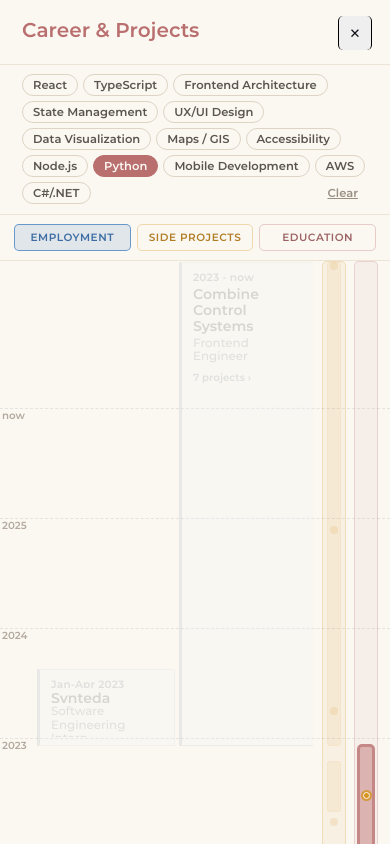
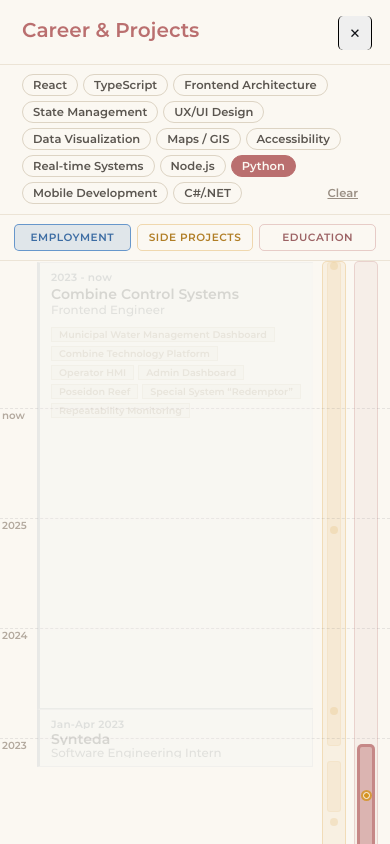
Before and after one commit to JDygard/portfolio, a React (Vite) app: page / in a window 390 px wide. Both pictures are taken after a click on the button "Python". Shown: the top 844 px of the page. Built offline with nearby package versions, Linux system fonts and the light colour scheme.

Commit message:
Tidy up mobile

```diff
--- a/src/components/ContactLinks.css
+++ b/src/components/ContactLinks.css
@@ -40,10 +40,10 @@
 @media (max-width: 1024px) {
   .contacts {
     max-width: 100%;
-    text-align: left;
+    text-align: center;
   }
 
   .contacts ul {
-    justify-content: flex-start;
+    justify-content: center;
   }
 }
--- a/src/components/PersonalDetails.css
+++ b/src/components/PersonalDetails.css
@@ -70,7 +70,7 @@
   }
 
   .details #personalDetailsDiv {
-    text-align: left;
+    text-align: center;
   }
 
   .details #name {
--- a/src/components/ProfilePicture.css
+++ b/src/components/ProfilePicture.css
@@ -53,7 +53,7 @@
   stroke: #111318 !important;
   stroke-width: 1.2px !important;
   transition: fill 0.3s ease, stroke 0.3s ease, opacity 0.3s ease;
-  animation: draw 2.2s forwards;
+  animation: draw 3s forwards;
 }
 
 .imageContainer.drawn .face_svg__cls-1 {
@@ -66,11 +66,11 @@
 }
 
 .imageContainer path.face_svg__cls-1:nth-of-type(2) {
-  animation-delay: 0.4s;
+  animation-delay: 0.5s;
 }
 
 .imageContainer path.face_svg__cls-1:nth-of-type(3) {
-  animation-delay: 0.7s;
+  animation-delay: 0.9s;
 }
 
 @media (max-width: 1024px) {
--- a/src/components/ProfilePicture.jsx
+++ b/src/components/ProfilePicture.jsx
@@ -5,7 +5,7 @@
   const [drawn, setDrawn] = useState(false);
 
   useEffect(() => {
-    const timer = window.setTimeout(() => setDrawn(true), 2800);
+    const timer = window.setTimeout(() => setDrawn(true), 4000);
     return () => window.clearTimeout(timer);
   }, []);
 
--- a/src/components/Skills.css
+++ b/src/components/Skills.css
@@ -61,7 +61,21 @@
 }
 
 @media (max-width: 1024px) {
+  /* mobile reads top-down: rule, "Skills" heading, then tiers largest-first */
   .skills {
     max-width: 100%;
+    flex-direction: column-reverse;
+    align-items: center;
+    text-align: center;
+    border-top: 1px solid #111318;
+    padding-top: 16px;
+  }
+
+  .skills h3 {
+    margin: 0;
+  }
+
+  .skill-tier {
+    justify-content: center;
   }
 }
--- a/src/components/Timeline.css
+++ b/src/components/Timeline.css
@@ -84,6 +84,26 @@
   color: #ba6f6f;
   font-size: 1.1rem;
   transition: transform 0.2s ease;
+}
+
+@media (max-width: 1024px) {
+  /* on mobile the launch card joins the intro section under the skills list */
+  .timeline-launch {
+    max-width: 100%;
+    display: flex;
+    flex-direction: column;
+    align-items: center;
+    padding-top: 0;
+    border-top: 0;
+  }
+
+  .timeline-launch h3 {
+    display: none;
+  }
+
+  .tl-launch-card {
+    max-width: 340px;
+  }
 }
 
 .tl-launch-card:hover .tl-launch-arrow {
@@ -1269,11 +1289,22 @@
     mask-image: none;
   }
 
-  .tl-mob-count {
-    margin-top: 5px;
-    font-size: 0.64rem;
-    font-weight: 600;
-    color: color-mix(in srgb, var(--c) 80%, #30333c);
+  /* keep wrapped pills from spilling past short, time-sized cards */
+  .tl-mob-canvas .tl-block.tl-has-children {
+    overflow: hidden;
+  }
+
+  /* project pills inside employer cards: wrap to multiple rows on mobile */
+  .tl-mob-canvas .tl-emp-pills {
+    flex-wrap: wrap;
+    height: auto;
+    max-height: none;
+    margin-top: 7px;
+    overflow: hidden;
+  }
+
+  .tl-mob-canvas .tl-emp-pill {
+    max-width: 100%;
   }
 
   /* active marker gets a clear highlight (it sits behind the open panel) */
--- a/src/components/Timeline.jsx
+++ b/src/components/Timeline.jsx
@@ -252,10 +252,11 @@
   );
 }
 
-function MobileBlock({ item, categories, style, isActive, childCount = 0, skillState = null, setAnchor, onToggle }) {
+function MobileBlock({ item, categories, style, isActive, associatedItems = [], skillState = null, setAnchor, onToggle }) {
   const color = categories[item.category]?.color || '#888';
   const isSideProject = item.category === 'project' && item.side;
   const visualLevel = isSideProject ? importance(item) : 5;
+  const childCount = associatedItems.length;
   const cls = [
     'tl-block',
     `tl-${item.category}`,
@@ -301,7 +302,17 @@
           <div className="tl-title">{item.title}</div>
           {item.role && <div className="tl-role">{item.role}</div>}
           {childCount > 0 && (
-            <span className="tl-mob-count">{childCount} project{childCount > 1 ? 's' : ''} &rsaquo;</span>
+            <div className="tl-emp-pills" aria-hidden="true">
+              {associatedItems.map((project) => (
+                <span
+                  key={project.id}
+                  className="tl-emp-pill"
+                  style={{ '--c': categories[project.category]?.color || color }}
+                >
+                  {project.title}
+                </span>
+              ))}
+            </div>
           )}
         </>
       )}
@@ -456,10 +467,25 @@
     const total = Math.max(cursor + OPEN_RUNOFF, MIN_YEAR_UNITS);
     const getItemLayout = (item) => {
       const monthScale = isMonthScaleItem(item);
+      const yUnits = yearUnits[item.start] || MIN_YEAR_UNITS;
+      const startFrac = Number.isFinite(item.startMonth)
+        ? ((item.startMonth - 1) / 12) * yUnits
+        : 0;
+
+      // month-range items (start and end month within one year) take their
+      // true duration, so e.g. a Jan-Apr stint doesn't claim the whole year
+      if (monthScale && Number.isFinite(item.endMonth) && item.endMonth > item.startMonth) {
+        const startUnits = (starts[item.start] || 0) + startFrac;
+        const widthUnits = Math.max(((item.endMonth - item.startMonth + 1) / 12) * yUnits, 0.3);
+        return { startUnits, widthUnits, endUnits: startUnits + widthUnits };
+      }
+
       const slot = monthScale
         ? slots[item.id] || { offset: 0, pointWidth: ITEM_SLOT_UNITS * POINT_BLOCK_RATIO }
         : { offset: 0, pointWidth: MIN_YEAR_UNITS };
-      const startUnits = (starts[item.start] || 0) + slot.offset;
+      // year-scale items honor an optional startMonth, so a job that begins
+      // mid-year starts after whatever preceded it instead of overlapping it
+      const startUnits = (starts[item.start] || 0) + (monthScale ? slot.offset : startFrac);
       const ongoing = item.end == null;
       const endUnits = ongoing ? total : (starts[item.end] || starts[max] || startUnits);
       const widthUnits = ongoing
@@ -667,6 +693,28 @@
     setActiveId(null);
     setActiveChildId(null);
   };
+
+  // horizontal swipe in the mobile canvas moves between lanes;
+  // mostly-vertical drags are left alone so time-scrolling still works
+  const touchStart = useRef(null);
+  const onLaneTouchStart = (e) => {
+    const t = e.touches[0];
+    touchStart.current = { x: t.clientX, y: t.clientY };
+  };
+  const onLaneTouchEnd = (e) => {
+    const s = touchStart.current;
+    touchStart.current = null;
+    if (!s) return;
+    const t = e.changedTouches[0];
+    const dx = t.clientX - s.x;
+    const dy = t.clientY - s.y;
+    if (Math.abs(dx) < 56 || Math.abs(dx) < Math.abs(dy) * 1.2) return;
+    const idx = LANE_ORDER.indexOf(mobLane);
+    const next = dx < 0
+      ? Math.min(idx + 1, LANE_ORDER.length - 1)
+      : Math.max(idx - 1, 0);
+    if (LANE_ORDER[next] !== mobLane) switchMobLane(LANE_ORDER[next]);
+  };
   const mobPanelTop = activeItem ? vTop(mobLayout(activeItem).endUnits) : 0;
 
   return (
@@ -847,7 +895,12 @@
                 ))}
               </div>
 
-              <div className="tl-mob-scroll" ref={scrollRef}>
+              <div
+                className="tl-mob-scroll"
+                ref={scrollRef}
+                onTouchStart={onLaneTouchStart}
+                onTouchEnd={onLaneTouchEnd}
+              >
                 <div
                   className="tl-mob-canvas"
                   style={{ height: `${canvasHeight}px` }}
@@ -886,7 +939,7 @@
                                 categories={categories}
                                 style={mobBlockStyle(item)}
                                 isActive={activeId === item.id}
-                                childCount={childrenOf(item.id).length}
+                                associatedItems={childrenOf(item.id)}
                                 skillState={skillStateFor(item.id)}
                                 setAnchor={setAnchor}
                                 onToggle={toggle}
--- a/src/data/timeline.json
+++ b/src/data/timeline.json
@@ -7,8 +7,8 @@
   },
   "skillGroups": [
     { "label": "Daily drivers", "skills": ["React", "TypeScript", "Frontend Architecture", "State Management"] },
-    { "label": "Strong", "skills": ["UX/UI Design", "Data Visualization", "Maps / GIS", "Accessibility", "Node.js"] },
-    { "label": "Working knowledge", "skills": ["Python", "Mobile Development", "AWS", "C#/.NET"] }
+    { "label": "Strong", "skills": ["UX/UI Design", "Data Visualization", "Maps / GIS", "Accessibility", "Real-time Systems", "Node.js"] },
+    { "label": "Working knowledge", "skills": ["Python", "Mobile Development", "C#/.NET"] }
   ],
   "items": [
     {
@@ -107,8 +107,9 @@
       "role": "Frontend Engineer",
       "location": "Sweden",
       "start": 2023,
+      "startMonth": 5,
       "end": null,
-      "skills": ["React", "TypeScript", "Frontend Architecture", "State Management", "Node.js", "Data Visualization", "UX/UI Design", "AWS"],
+      "skills": ["React", "TypeScript", "Frontend Architecture", "State Management", "Node.js", "Data Visualization", "UX/UI Design"],
       "summary": "Primary frontend engineer across multiple products — responsible for frontend architecture, modernization efforts, design systems, state management strategy, UX direction and technical leadership across customer projects and internal platforms. Over time became the organization's frontend specialist, helping establish architecture, standards and frontend best practices.",
       "links": [
         { "label": "LinkedIn", "url": "https://www.linkedin.com/in/joel-dygard/" }
@@ -137,7 +138,7 @@
       "importance": 5,
       "start": 2023,
       "end": null,
-      "skills": ["React", "TypeScript", "Frontend Architecture", "State Management", "UX/UI Design"],
+      "skills": ["React", "TypeScript", "Frontend Architecture", "State Management", "UX/UI Design", "Real-time Systems"],
       "summary": "Industrial operator interface used in field workflows. Focused on real-time monitoring, workflow support and reliability in operational environments. Specific details covered by NDA.",
       "links": []
     },
@@ -150,7 +151,7 @@
       "importance": 4,
       "start": 2024,
       "end": null,
-      "skills": ["React", "TypeScript", "Maps / GIS", "Data Visualization"],
+      "skills": ["React", "TypeScript", "Maps / GIS", "Data Visualization", "Frontend Architecture", "State Management"],
       "summary": "Geospatial operational system built around MapLibre, including large-scale rail-network mapping and visualization. Specific details covered by NDA.",
       "links": []
     },
@@ -163,7 +164,7 @@
       "importance": 4,
       "start": 2025,
       "end": null,
-      "skills": ["React", "TypeScript", "Data Visualization", "Frontend Architecture"],
+      "skills": ["React", "TypeScript", "Data Visualization", "Frontend Architecture", "State Management"],
       "summary": "Industrial dashboard and reporting tooling for monitoring process repeatability — statistical views, automated reporting and operational insight for production environments. Specific details covered by NDA.",
       "links": []
     },
@@ -176,7 +177,7 @@
       "importance": 3,
       "start": 2023,
       "end": null,
-      "skills": ["React", "TypeScript", "State Management", "UX/UI Design"],
+      "skills": ["React", "TypeScript", "State Management", "Frontend Architecture", "UX/UI Design"],
       "summary": "Administrative platform for managing configuration, permissions, workflows and operational data across customer deployments.",
       "links": []
     },
@@ -189,7 +190,7 @@
       "importance": 4,
       "start": 2023,
       "end": 2024,
-      "skills": ["React", "Maps / GIS", "Data Visualization", "UX/UI Design"],
+      "skills": ["React", "Maps / GIS", "Data Visualization", "Frontend Architecture", "UX/UI Design"],
       "summary": "Operational dashboard supporting municipal water management and infrastructure monitoring through maps, visualization and decision-support tooling.",
       "links": []
     },
@@ -319,7 +320,7 @@
       "start": 2022,
       "startMonth": 6,
       "end": 2022,
-      "skills": ["React", "Node.js", "Data Visualization"],
+      "skills": ["React", "Node.js", "Frontend Architecture", "Data Visualization"],
       "summary": "Interactive climate and sustainability dashboard combining public statistical datasets with visual context and long-term trend analysis. Built to make complex environmental data understandable.",
       "links": [
         { "label": "Code", "url": "https://github.com/JDygard/howisearth" }
@@ -350,7 +351,7 @@
       "importance": 4,
       "start": 2024,
       "end": 2024,
-      "skills": ["Data Visualization"],
+      "skills": ["React", "Frontend Architecture", "Data Visualization"],
       "summary": "Data visualization and analytics project focused on NFL draft value, historical outcomes and narrative-driven presentation of complex statistical data.",
       "links": [
         { "label": "Code", "url": "https://github.com/JDygard/draftAnalysis" }
@@ -365,7 +366,7 @@
       "importance": 5,
       "start": 2023,
       "end": null,
-      "skills": ["React", "Node.js", "Frontend Architecture", "AWS"],
+      "skills": ["React", "Node.js", "Frontend Architecture", "State Management", "Real-time Systems"],
       "summary": "Ongoing multiplayer RPG project exploring full-stack application architecture, real-time systems, game design and long-term product development.",
       "links": []
     },
```
